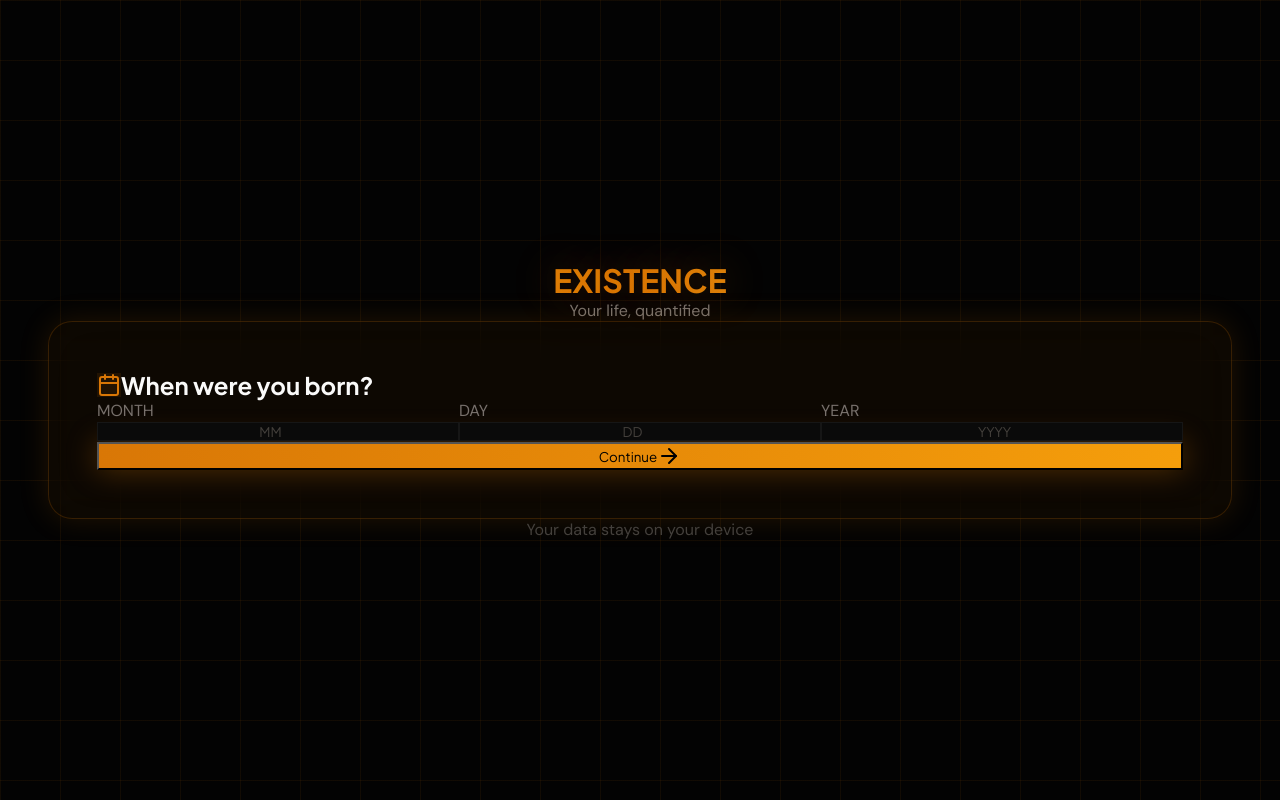
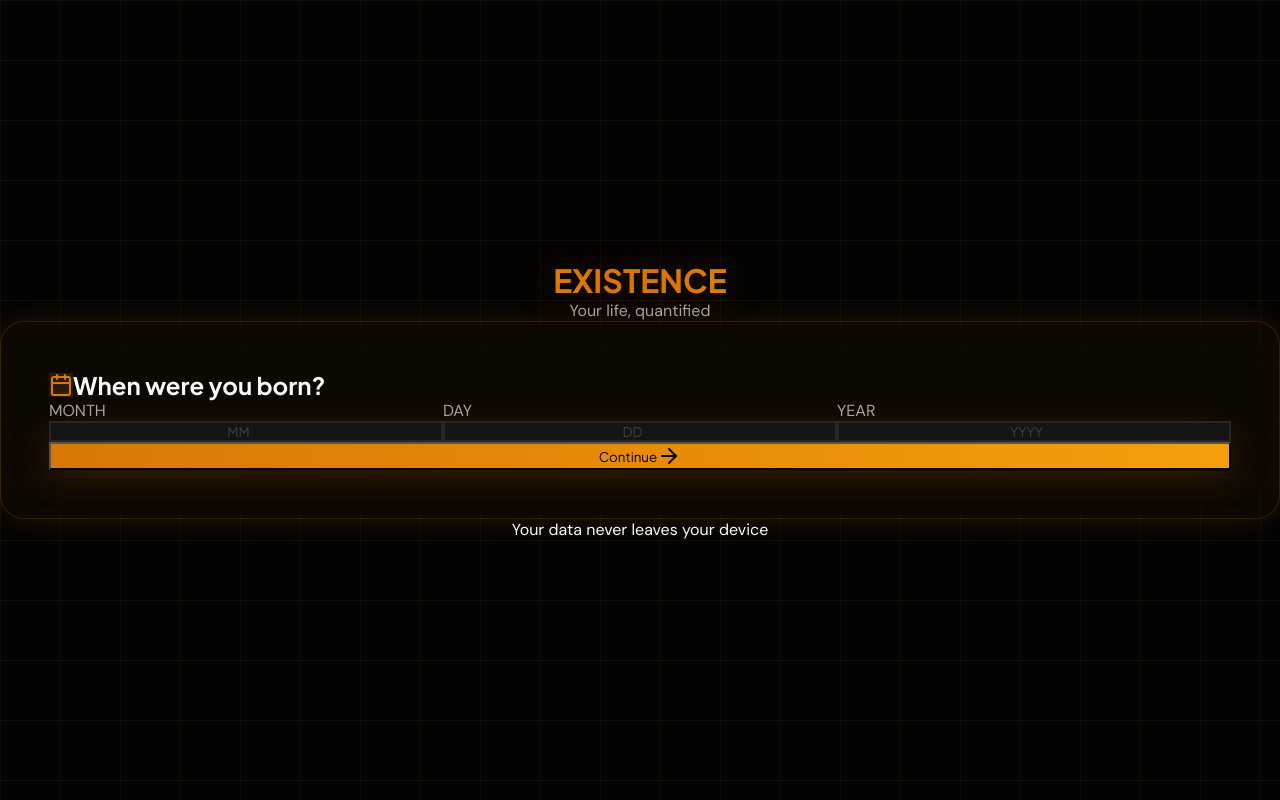
Before and after one commit to LeviEdwards/existence, a Next.js app: page / in a window 1280 px wide. Built offline with nearby package versions, Linux system fonts and the light colour scheme.

Commit message:
Improve birthdate input page styling
- Larger inputs with more padding (py-5, px-6)
- 2px borders, rounded-2xl
- Bigger text (text-2xl)
- Larger icon box (w-14 h-14)
- More spacing throughout
- Button with stronger glow
- Larger card padding (48px)

```diff
--- a/src/components/BirthdateInput.tsx
+++ b/src/components/BirthdateInput.tsx
@@ -29,35 +29,33 @@ export function BirthdateInput({ onSubmit }: Props) {
     onSubmit(date);
   };
 
-  const inputClass = "w-full bg-[var(--dark-300)] border border-[rgba(255,255,255,0.05)] rounded-xl px-4 py-4 text-center font-display text-xl font-semibold text-white placeholder:text-[var(--neutral-700)] focus:outline-none focus:border-[var(--primary)] focus:ring-2 focus:ring-[rgba(217,119,6,0.2)] transition-all";
-
   return (
-    <div className="min-h-screen grid-pattern flex items-center justify-center py-12">
-      <div className="container max-w-md space-y-10">
+    <div className="min-h-screen grid-pattern flex items-center justify-center px-6 py-16">
+      <div className="w-full max-w-lg space-y-12">
 
         {/* Header */}
         <div className="text-center animate-fadeInUp" style={{ animationDelay: '0ms' }}>
-          <h1 className="font-display text-5xl md:text-6xl font-extrabold gradient-text glow-text">
+          <h1 className="font-display text-5xl md:text-7xl font-extrabold gradient-text glow-text">
             EXISTENCE
           </h1>
-          <p className="text-[var(--neutral-500)] mt-4 text-lg">
+          <p className="text-[var(--neutral-400)] mt-6 text-xl">
             Your life, quantified
           </p>
         </div>
 
-        {/* Form */}
-        <div className="glass-card-featured animate-fadeInUp" style={{ animationDelay: '100ms' }}>
-          <div className="flex items-center gap-4 mb-8">
-            <div className="w-12 h-12 rounded-xl bg-[rgba(217,119,6,0.1)] flex items-center justify-center">
-              <Calendar className="w-6 h-6 text-[var(--primary)]" />
+        {/* Form Card */}
+        <div className="glass-card-featured animate-fadeInUp" style={{ animationDelay: '150ms', padding: '48px' }}>
+          <div className="flex items-center gap-5 mb-10">
+            <div className="w-14 h-14 rounded-2xl bg-[rgba(217,119,6,0.15)] flex items-center justify-center">
+              <Calendar className="w-7 h-7 text-[var(--primary)]" />
             </div>
-            <h2 className="font-display font-bold text-xl">When were you born?</h2>
+            <h2 className="font-display font-bold text-2xl">When were you born?</h2>
           </div>
 
-          <form onSubmit={submit} className="space-y-6">
-            <div className="grid grid-cols-3 gap-4">
+          <form onSubmit={submit} className="space-y-8">
+            <div className="grid grid-cols-3 gap-5">
               <div>
-                <label className="block text-xs font-semibold text-[var(--neutral-500)] uppercase tracking-wider mb-3">
+                <label className="block text-sm font-semibold text-[var(--neutral-400)] uppercase tracking-wider mb-4">
                   Month
                 </label>
                 <input
@@ -67,11 +65,11 @@ export function BirthdateInput({ onSubmit }: Props) {
                   placeholder="MM"
                   min="1"
                   max="12"
-                  className={inputClass}
+                  className="w-full bg-[var(--dark-100)] border-2 border-[rgba(255,255,255,0.08)] rounded-2xl px-6 py-5 text-center font-display text-2xl font-bold text-white placeholder:text-[var(--neutral-700)] focus:outline-none focus:border-[var(--primary)] focus:bg-[rgba(217,119,6,0.05)] transition-all"
                 />
               </div>
               <div>
-                <label className="block text-xs font-semibold text-[var(--neutral-500)] uppercase tracking-wider mb-3">
+                <label className="block text-sm font-semibold text-[var(--neutral-400)] uppercase tracking-wider mb-4">
                   Day
                 </label>
                 <input
@@ -81,11 +79,11 @@ export function BirthdateInput({ onSubmit }: Props) {
                   placeholder="DD"
                   min="1"
                   max="31"
-                  className={inputClass}
+                  className="w-full bg-[var(--dark-100)] border-2 border-[rgba(255,255,255,0.08)] rounded-2xl px-6 py-5 text-center font-display text-2xl font-bold text-white placeholder:text-[var(--neutral-700)] focus:outline-none focus:border-[var(--primary)] focus:bg-[rgba(217,119,6,0.05)] transition-all"
                 />
               </div>
               <div>
-                <label className="block text-xs font-semibold text-[var(--neutral-500)] uppercase tracking-wider mb-3">
+                <label className="block text-sm font-semibold text-[var(--neutral-400)] uppercase tracking-wider mb-4">
                   Year
                 </label>
                 <input
@@ -95,30 +93,31 @@ export function BirthdateInput({ onSubmit }: Props) {
                   placeholder="YYYY"
                   min="1900"
                   max={new Date().getFullYear()}
-                  className={inputClass}
+                  className="w-full bg-[var(--dark-100)] border-2 border-[rgba(255,255,255,0.08)] rounded-2xl px-6 py-5 text-center font-display text-2xl font-bold text-white placeholder:text-[var(--neutral-700)] focus:outline-none focus:border-[var(--primary)] focus:bg-[rgba(217,119,6,0.05)] transition-all"
                 />
               </div>
             </div>
 
             {error && (
-              <div className="text-red-400 text-sm text-center bg-red-500/10 border border-red-500/20 rounded-xl py-3">
+              <div className="text-red-400 text-base text-center bg-red-500/10 border border-red-500/20 rounded-2xl py-4 px-6">
                 {error}
               </div>
             )}
 
             <button
               type="submit"
-              className="w-full bg-gradient-to-r from-[var(--primary)] to-[var(--primary-400)] hover:from-[var(--primary-400)] hover:to-[var(--primary-300)] text-white font-display font-bold text-lg py-4 rounded-xl transition-all glow-md flex items-center justify-center gap-3 group"
+              className="w-full bg-gradient-to-r from-[var(--primary)] to-[var(--primary-400)] hover:from-[var(--primary-400)] hover:to-[var(--primary-300)] text-white font-display font-bold text-xl py-5 rounded-2xl transition-all glow-md hover:glow-lg flex items-center justify-center gap-4 group mt-4"
+              style={{ boxShadow: '0 0 40px rgba(217, 119, 6, 0.3)' }}
             >
-              Continue
-              <ArrowRight className="w-5 h-5 group-hover:translate-x-1 transition-transform" />
+              <span>Continue</span>
+              <ArrowRight className="w-6 h-6 group-hover:translate-x-2 transition-transform" />
             </button>
           </form>
         </div>
 
         {/* Footer */}
-        <p className="text-center text-[var(--neutral-700)] text-sm animate-fadeInUp" style={{ animationDelay: '200ms' }}>
-          Your data stays on your device
+        <p className="text-center text-[var(--neutral-600)] text-sm animate-fadeInUp" style={{ animationDelay: '300ms' }}>
+          Your data never leaves your device
         </p>
       </div>
     </div>
```
